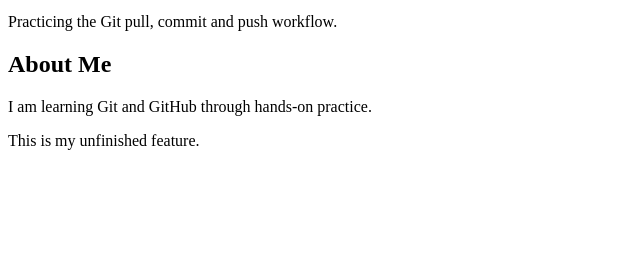
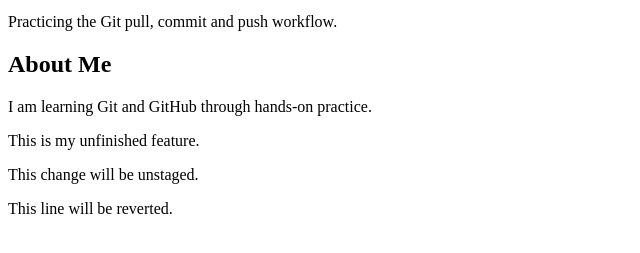
Before and after one commit to pavankumarp3456-gif/GitHub_Masterclass, a plain HTML site: page index.html in a window 1280 px wide. Shown: the part 87-340 px from the top of the page, without its empty margins (0-640 px from the left). Drawn offline with Linux system fonts and the light colour scheme.

Commit message:
Add line for revert practice

```diff
--- a/index.html
+++ b/index.html
@@ -12,4 +12,6 @@
     <h2>About Me</h2>
     <p>I am learning Git and GitHub through hands-on practice.</p>
     <p>This is my unfinished feature.</p>
+    <p>This change will be unstaged.</p>
+    <p>This line will be reverted.</p>
 </body>
```
